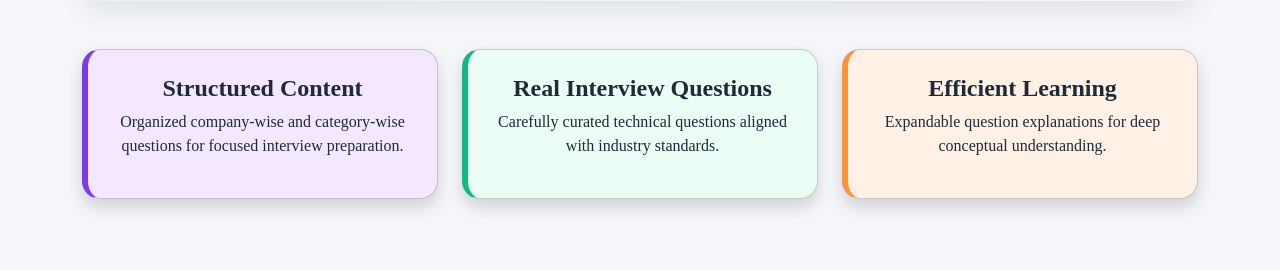
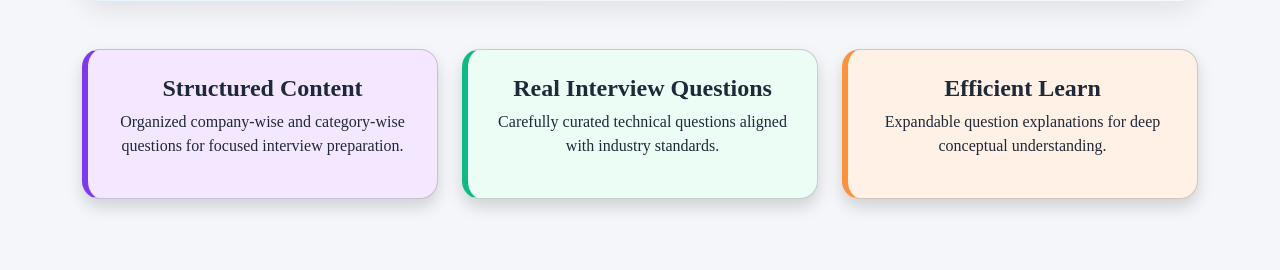
Before and after one commit to tiinysite-pixel/CrackIt, a Flask app: page / in a window 1280 px wide. Shown: the part 352-622 px from the top of the page. Run offline with Flask 3, Linux system fonts and the light colour scheme; data that the repository does not hold is empty.

Commit message:
Update index.html

```diff
--- a/templates/index.html
+++ b/templates/index.html
@@ -48,7 +48,7 @@
 
     <div class="col-md-4 mb-4">
         <div class="card p-4 shadow feature-card">
-            <h4>Efficient Learning</h4>
+            <h4>Efficient Learn</h4>
             <p>
                 Expandable question explanations
                 for deep conceptual understanding.
```
